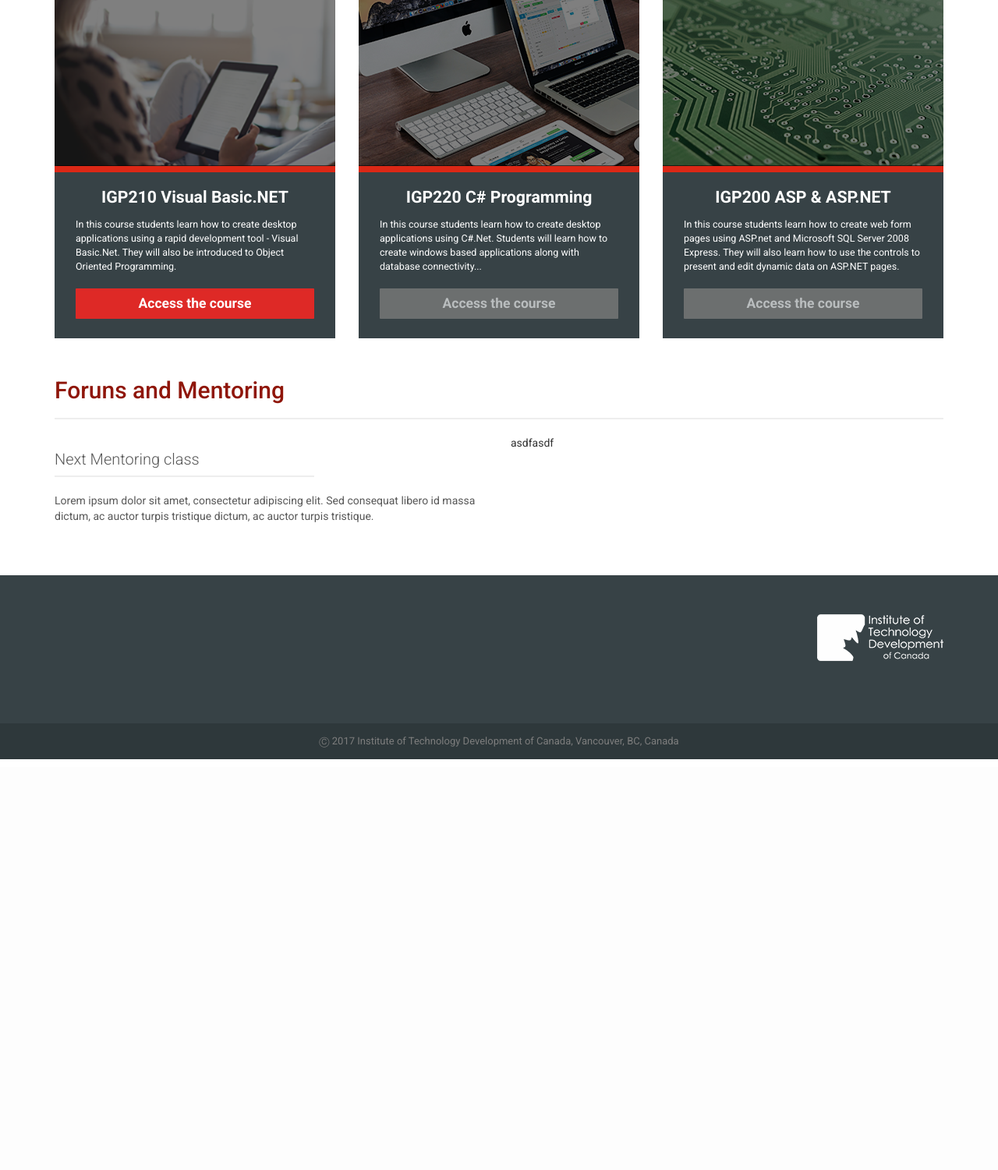
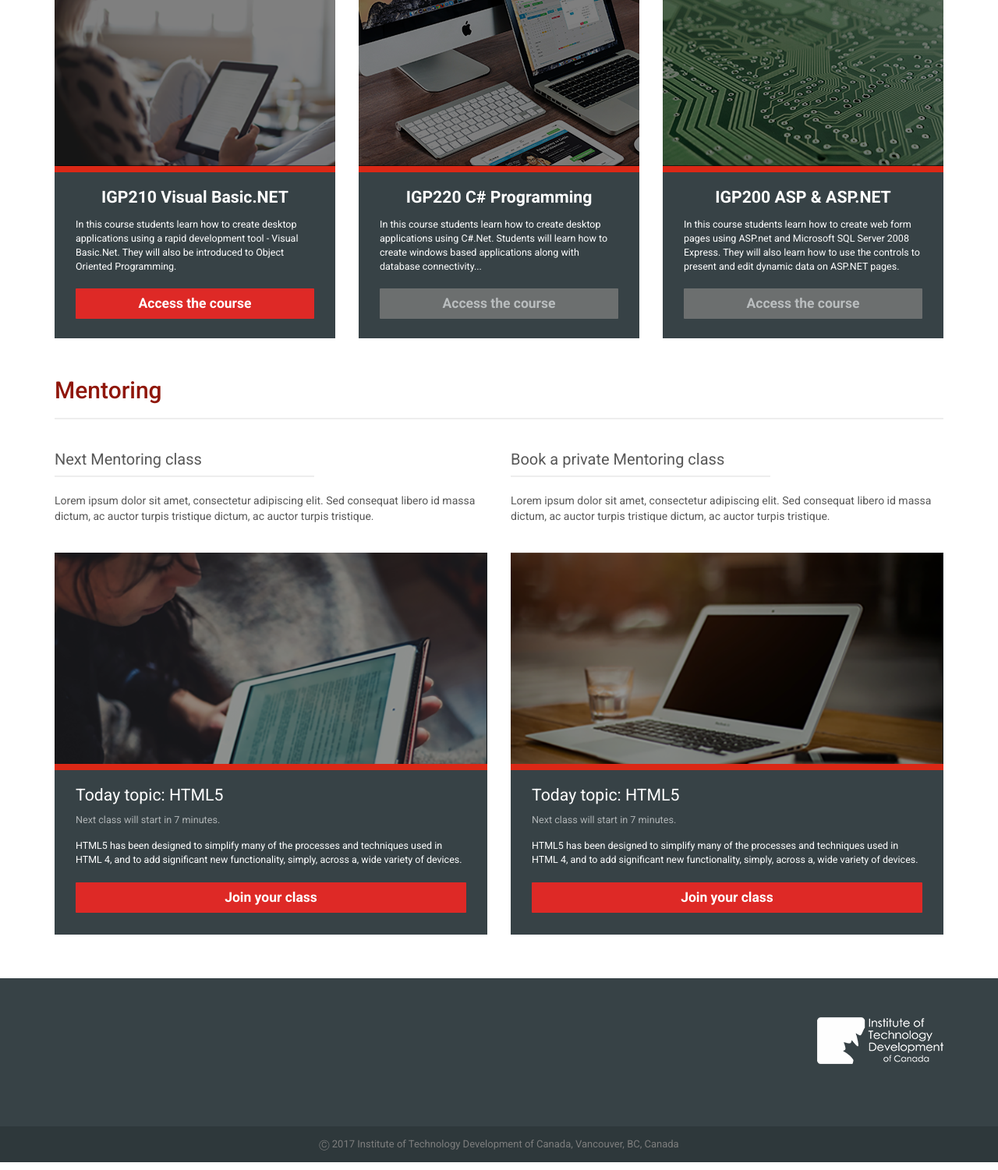
Before and after one commit to AccessibilityForAll/E-learningITDCanada, a PHP site: page /dashboard.html in a window 1280 px wide. Shown: the part 1063-2564 px from the top of the page at 78% size. Before the commit the page ends 2037 px from the top, so only its background shows below. Run offline with PHP 8.4, Linux system fonts and the light colour scheme; some libraries are stand-ins or nearby versions.

Commit message:
mentoring

```diff
--- a/dashboard.html
+++ b/dashboard.html
@@ -524,7 +524,7 @@
                <div class="row">
                   <div class="col-md-12">
                      <div class="page-header marginTop50px">
-                        <h2>Foruns and Mentoring </h2>
+                        <h2>Mentoring </h2>
                      </div>
                   </div>
                </div>
@@ -534,10 +534,51 @@
                         <h3>Next Mentoring class</h3>
                      </div>
                      <p class="description">Lorem ipsum dolor sit amet, consectetur adipiscing elit. Sed consequat libero id
-                           massa dictum, ac auctor turpis tristique dictum, ac auctor turpis tristique.
-                        </p>
+                        massa dictum, ac auctor turpis tristique dictum, ac auctor turpis tristique.
+                     </p>
+                     <div class="bg-course">
+                        <div class="head-course" style="background: url(img/imgCurso.png) rgba(0,0,0,0.5) no-repeat;"></div>
+                        <div class="separetor"></div>
+                        <div class="overflow-HiddenCourse">
+                           <div class="detailsCourse">
+                              <a href="#"><i class="fa fa-plus-circle displayBlock" aria-hidden="true"></i>More Details</a>
+                           </div>
+                        </div>
+                        <h3 class="title-mentoring">Today topic: HTML5</h3>
+                        <span class="description">Next class will start in 7 minutes.</span>
+                        <div class="stage-description">
+                           <p>HTML5 has been designed to simplify many of the processes and techniques used in HTML 4, and to add significant new functionality, simply, across a, wide variety of devices.
+                           </p>
+                           <a href="#" class="btn btn_primary marginTop20px">Join your class</a>
+                        </div>
+                     </div>
                   </div>
-                  <div class="col-md-6">asdfasdf</div>
+
+
+                  <div class="col-md-6">
+                     <div class="page-header-small">
+                        <h3>Book a private Mentoring class</h3>
+                     </div>
+                     <p class="description">Lorem ipsum dolor sit amet, consectetur adipiscing elit. Sed consequat libero id
+                        massa dictum, ac auctor turpis tristique dictum, ac auctor turpis tristique.
+                     </p>
+                     <div class="bg-course">
+                        <div class="head-course" style="background: url(img/bg-private-class.png) rgba(0,0,0,0.5) no-repeat;"></div>
+                        <div class="separetor"></div>
+                        <div class="overflow-HiddenCourse">
+                           <div class="detailsCourse">
+                              <a href="#"><i class="fa fa-plus-circle displayBlock" aria-hidden="true"></i>More Details</a>
+                           </div>
+                        </div>
+                        <h3 class="title-mentoring">Today topic: HTML5</h3>
+                        <span class="description">Next class will start in 7 minutes.</span>
+                        <div class="stage-description">
+                           <p>HTML5 has been designed to simplify many of the processes and techniques used in HTML 4, and to add significant new functionality, simply, across a, wide variety of devices.
+                           </p>
+                           <a href="#" class="btn btn_primary marginTop20px">Join your class</a>
+                        </div>
+                     </div>
+                  </div>
                </div>
             </div>
          </div>
--- a/scss/main.scss
+++ b/scss/main.scss
@@ -734,9 +734,7 @@ body.login{
   }
 }
 
-/*Stage - Availabe Courses*/
-#availableCourses{
-  .section{
+/*BG- Course*/
 .bg-course{
       width: 100%;
       height: 435px;
@@ -745,29 +743,31 @@ body.login{
       position: relative;
       cursor: pointer;
 
-      &:hover{
-        .detailsCourse{
-          top: 0;
+      /* Start Remove*/
+
+      .head-course{
+        width: 100%;
+        height: 214px;
       }
-      };
-
-      /* Start Remove*/
 
       .head-course1{
         width: 100%;
         height: 214px;
         background: url(../img/img_course.png) rgba(0,0,0,0.5) no-repeat;
       }
+
       .head-course2{
         width: 100%;
         height: 214px;
         background: url(../img/img_course2.png) rgba(0,0,0,0.5) no-repeat;
       }
+
       .head-course3{
         width: 100%;
         height: 214px;
         background: url(../img/img_course3.png) rgba(0,0,0,0.5) no-repeat;
       }
+
       /* End Remove*/
 
       .separetor{
@@ -800,8 +800,12 @@ body.login{
       .stage-description{
         padding: 0 27px;
       }
+
+      &:hover{
+        .detailsCourse{
+          top: 0;
         }
-  }
+      };
 
     .detailsCourse{
       width: 100%;
@@ -816,7 +820,8 @@ body.login{
         color: white;
         display: block;
         text-align: center;
-      font-size: 1.5rem;f
+        font-size: 1.5rem;
+
       &:hover{
           font-weight: bold;
         };
@@ -828,6 +833,11 @@ body.login{
           margin-bottom: 10px;
         }
       }
+    }
+
+/*Stage - Availabe Courses*/
+#availableCourses{
+
 
   }
 
@@ -842,7 +852,42 @@ body.login{
 
 #MentoringForuns{
   .section{
+    h3{
+      color: #585858;
+      font-weight: normal;
+    }
+    .bg-course{
+      height: 490px;
+      .description{
+        color: rgba(255,255,255,0.6);
+        font-size: 1.263rem;
+        margin-left: 27px;
+      }
 
+      .head-course{
+        height: 271px;
+      }
+
+      .overflow-HiddenCourse{
+        height: 271px;
+      }
+
+      .detailsCourse{
+        height: 271px;
+        top: 284px;
+      }
+      &:hover{
+        .detailsCourse{
+          top: 0;
+        }
+      }
+    }
+
+    h3.title-mentoring{
+      text-align: left;
+      margin-left: 27px;
+      color: white;
+    }
   }
 }
 
```
Also changed, not shown: css/main.css, img/bg-private-class.png (added), img/imgCurso.png (added). Lines whose indentation alone changed are shown as unchanged.
